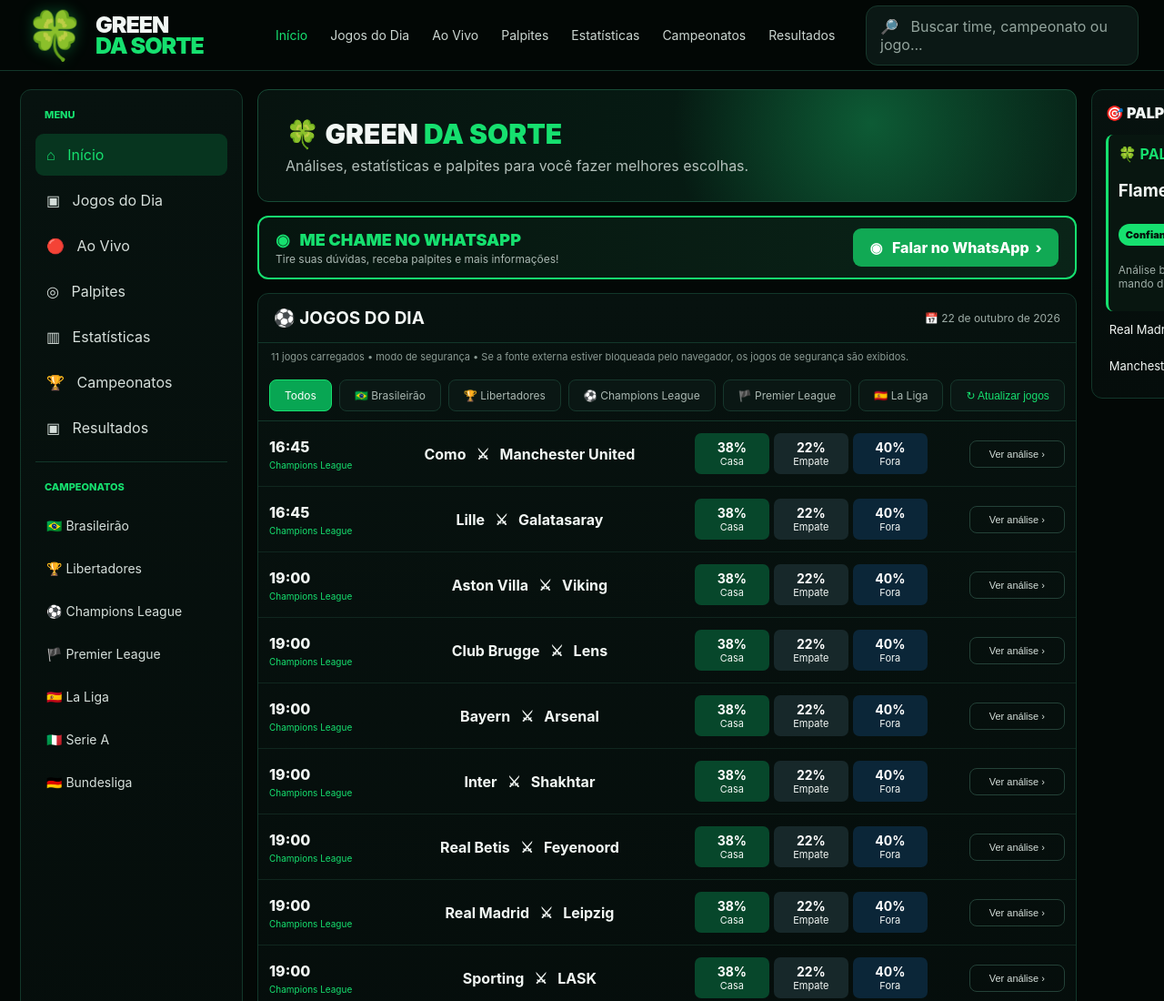
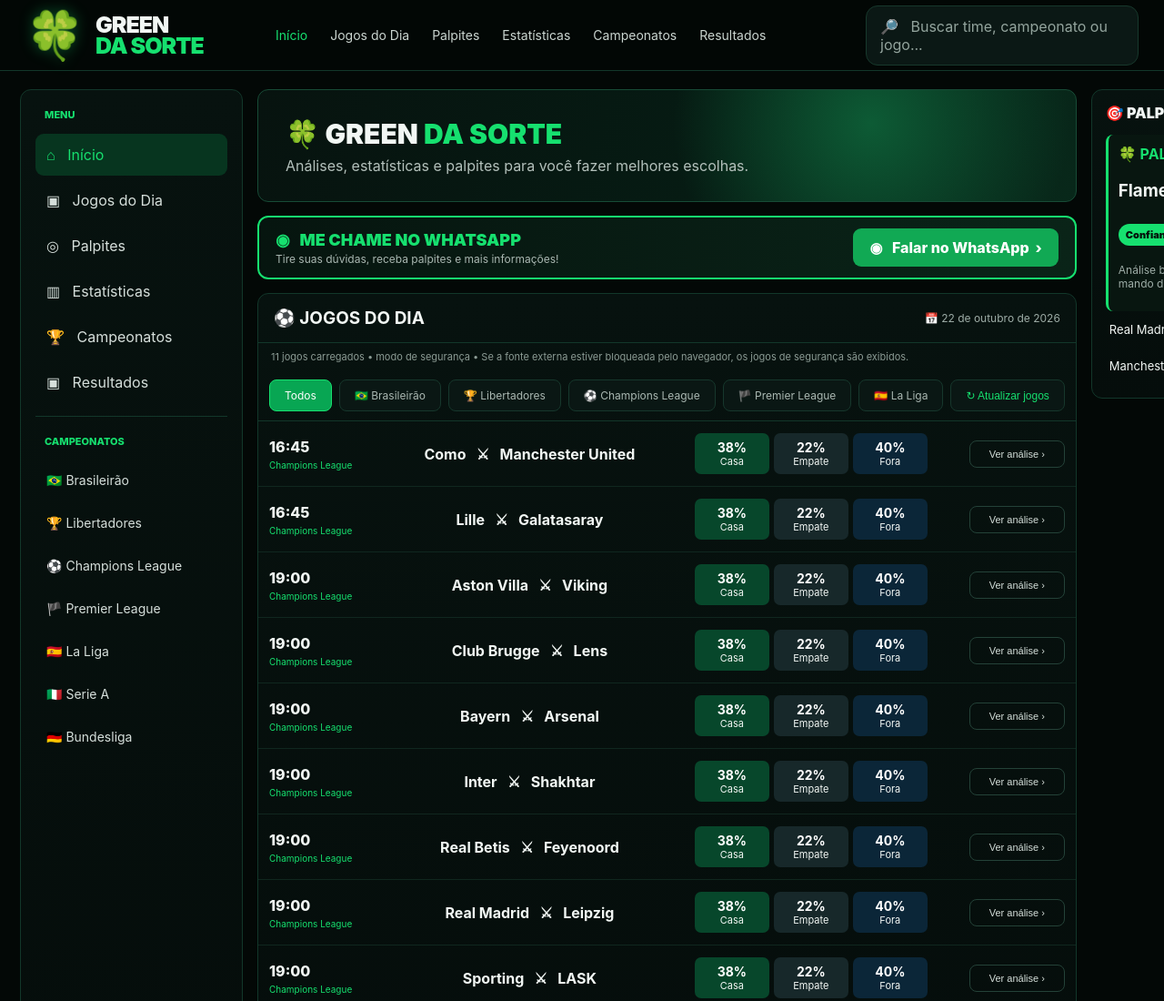
Before and after one commit to greendasorte/green-da-sorte, a plain HTML site: page index.html in a window 1280 px wide. Shown: the top 1100 px of the page at 91% size. Drawn offline with Linux system fonts and the light colour scheme; no server answers.

Commit message:
Remove links restantes de Ao Vivo da navegação

```diff
--- a/index.html
+++ b/index.html
@@ -31,7 +31,7 @@
 <body>
 <header>
   <div class="logo"><div class="clover">🍀</div><div class="brand">GREEN<br><span>DA SORTE</span></div></div>
-  <nav><a class="active" href="#">Início</a><a href="#jogos">Jogos do Dia</a><a href="#ao-vivo">Ao Vivo</a><a href="#palpites">Palpites</a><a href="#">Estatísticas</a><a href="#">Campeonatos</a><a href="#">Resultados</a></nav>
+  <nav><a class="active" href="#">Início</a><a href="#jogos">Jogos do Dia</a><a href="#palpites">Palpites</a><a href="#">Estatísticas</a><a href="#">Campeonatos</a><a href="#">Resultados</a></nav>
   <div class="search">🔎 &nbsp; Buscar time, campeonato ou jogo...</div>
 </header>
 
@@ -39,7 +39,7 @@
 <aside class="sidebar">
   <div class="menu-title">MENU</div>
   <div class="menu">
-    <a class="active" href="#">⌂ &nbsp; Início</a><a href="#jogos">▣ &nbsp; Jogos do Dia</a><a href="#ao-vivo">🔴 &nbsp; Ao Vivo</a><a href="#palpites">◎ &nbsp; Palpites</a><a href="#">▥ &nbsp; Estatísticas</a><a href="#">🏆 &nbsp; Campeonatos</a><a href="#">▣ &nbsp; Resultados</a>
+    <a class="active" href="#">⌂ &nbsp; Início</a><a href="#jogos">▣ &nbsp; Jogos do Dia</a><a href="#palpites">◎ &nbsp; Palpites</a><a href="#">▥ &nbsp; Estatísticas</a><a href="#">🏆 &nbsp; Campeonatos</a><a href="#">▣ &nbsp; Resultados</a>
   </div>
   <div class="comp"><div class="menu-title">CAMPEONATOS</div><div class="menu">
     <a>🇧🇷 Brasileirão</a><a>🏆 Libertadores</a><a>⚽ Champions League</a><a>🏴 Premier League</a><a>🇪🇸 La Liga</a><a>🇮🇹 Serie A</a><a>🇩🇪 Bundesliga</a>
@@ -188,7 +188,7 @@
       if (!response.ok) throw new Error("API indisponível");
       const data = await response.json();
       const events = (data.events || []).filter(e => e.status?.type !== "canceled");
-      renderGames(events, "dados ao vivo da programação");
+      renderGames(events, "programação atualizada");
     } catch (err) {
       renderGames(fallback.map(x => ({
         0:x[0],1:x[1],2:x[2],3:x[3]
```
